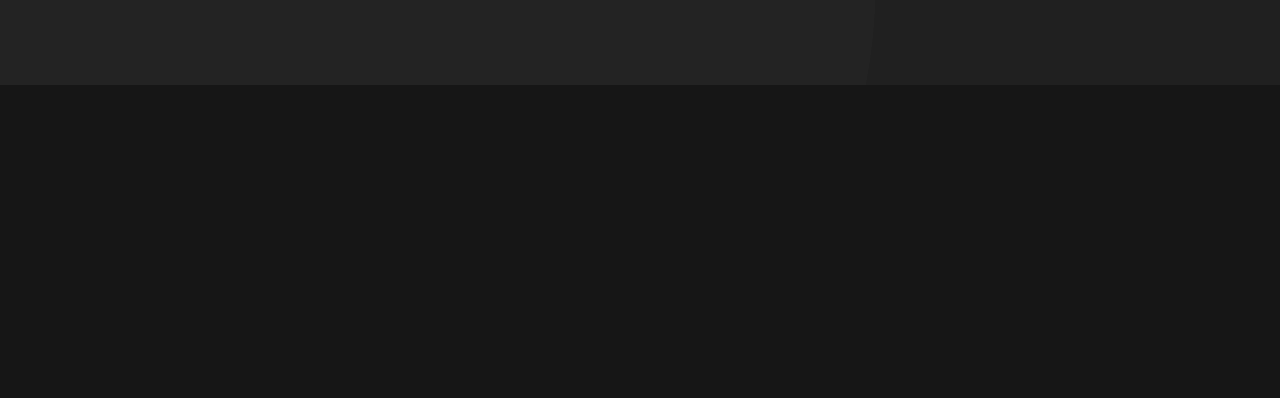
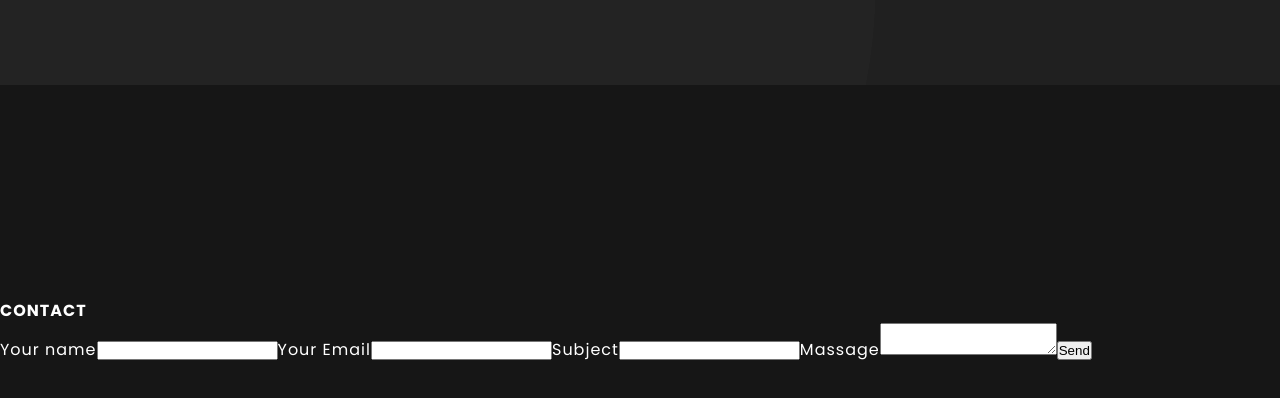
Before and after one commit to Cladux/Personal-Website, a React (Vite) app: page / in a window 1280 px wide. Shown: the part 4870-5268 px from the top of the page. Before the commit the page ends 4955 px from the top, so only its background shows below. Built offline with nearby package versions, Linux system fonts and the light colour scheme; no server answers.

Commit message:
res-Project-section create-Contact-section

```diff
--- a/src/App.tsx
+++ b/src/App.tsx
@@ -3,6 +3,7 @@ import Navbar from "./layouts/nav/Navbar";
 import AboutMe from "./layouts/aboutMe/AboutMe";
 import Header from "./layouts/header/Header";
 import Projects from "./layouts/Projects/Projects";
+import Contact from "./layouts/contact/Contact";
 
 const App = (): JSX.Element => {
   return (
@@ -11,6 +12,7 @@ const App = (): JSX.Element => {
       <Header />
       <AboutMe />
       <Projects />
+      <Contact />
     </>
   );
 };
--- a/src/layouts/Projects/Projects.module.scss
+++ b/src/layouts/Projects/Projects.module.scss
@@ -75,3 +75,16 @@
     }
   }
 }
+
+@media only screen and (max-width: 1200px) {
+  .projects {
+    .container {
+      .sliderBox {
+        overflow-x: scroll;
+      }
+      .sliderBtn {
+        display: none;
+      }
+    }
+  }
+}
--- /dev/null
+++ b/src/layouts/contact/Contact.module.scss
@@ -0,0 +1,10 @@
+.contact {
+  width: 100%;
+  height: auto;
+  .container {
+    max-width: 1436px;
+    height: 685px;
+    max-width: 1200px;
+    margin: 213px 0;
+  }
+}
--- /dev/null
+++ b/src/layouts/contact/Contact.tsx
@@ -0,0 +1,30 @@
+import styles from "./Contact.module.scss";
+
+const Contact = (): JSX.Element => {
+  return (
+    <>
+      <section className={styles.contact}>
+        <div className={styles.container}>
+          <div className={styles.leftSection}>
+            <h4>CONTACT</h4>
+          </div>
+          <div className={styles.rightSection}>
+            <form action="">
+              <label htmlFor="your-name">Your name</label>
+              <input type="text" id="your-name" />
+              <label htmlFor="your-email">Your Email</label>
+              <input type="email" id="your-email" />
+              <label htmlFor="subject">Subject</label>
+              <input type="text" id="subject" />
+              <label htmlFor="massage">Massage</label>
+              <textarea id="massage"></textarea>
+              <input type="submit" value="Send" />
+            </form>
+          </div>
+        </div>
+      </section>
+    </>
+  );
+};
+
+export default Contact;
```
